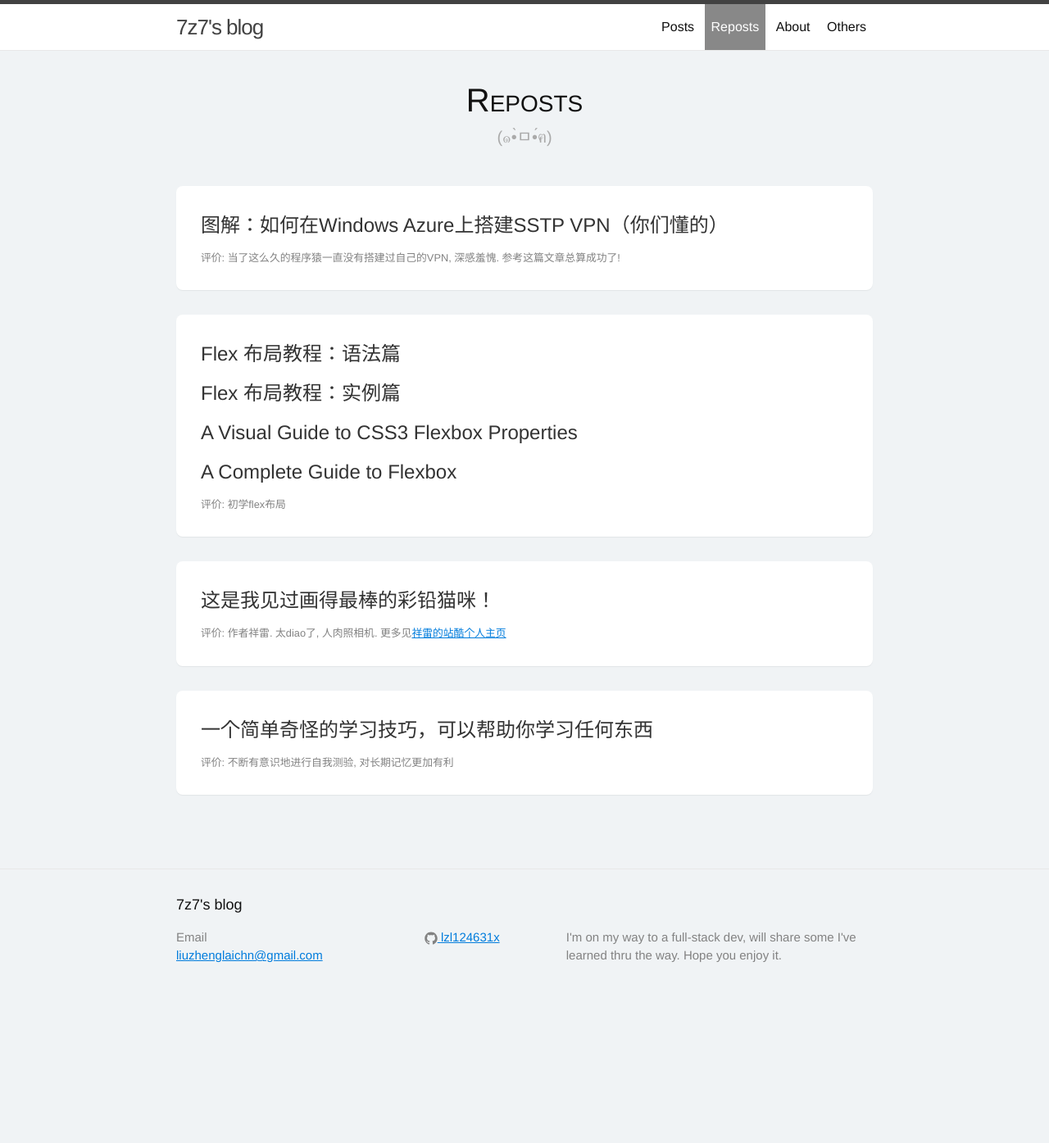
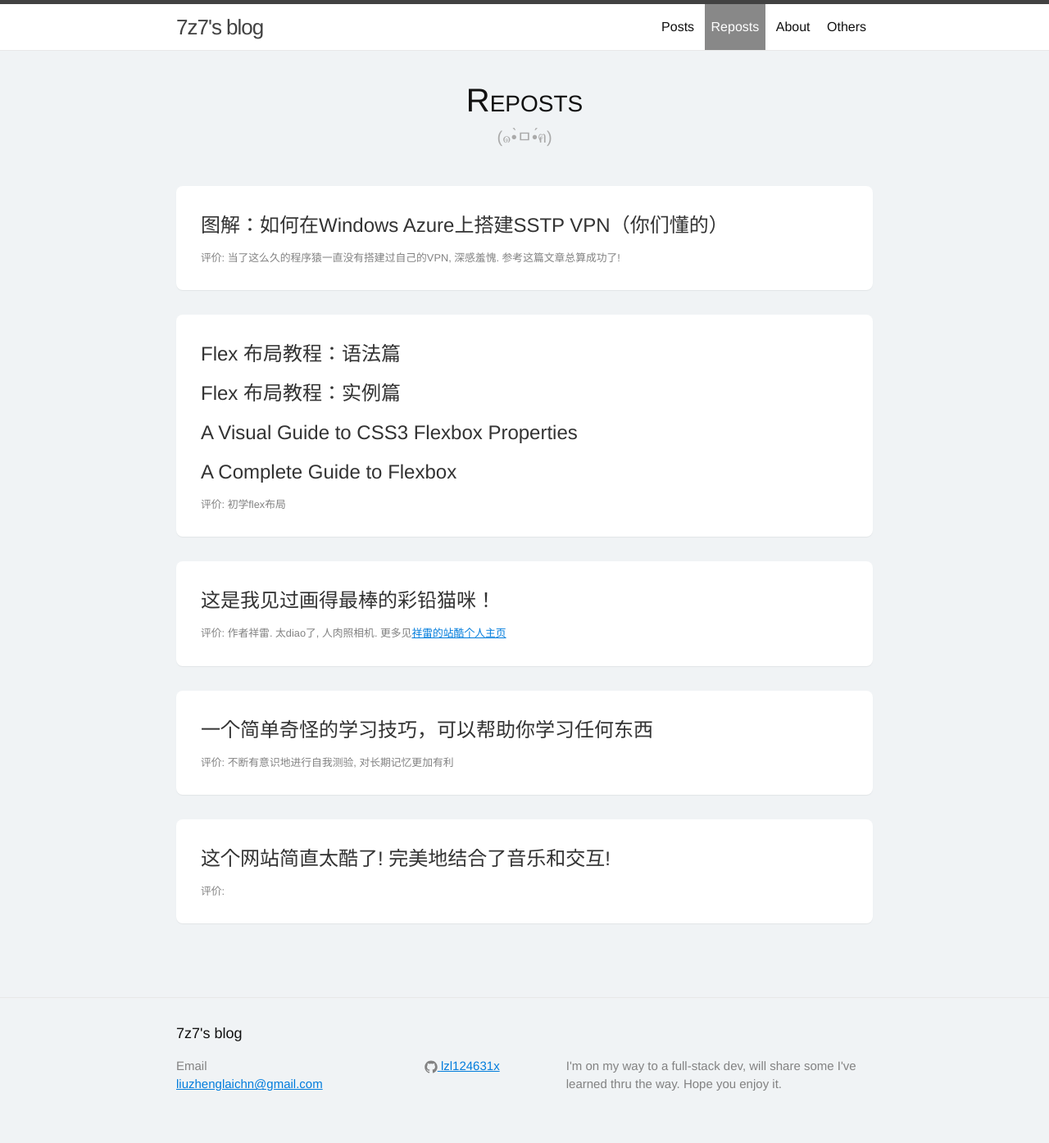
Before and after one commit to lzl124631x/lzl124631x.github.io, a Jekyll site: the page built from reposts.html, in a window 1280 px wide. Shown: the whole page at 82% size. Built offline with Jekyll 4.4.1, drawn with Linux system fonts in a browser that asks for light colours; before the commit the page ends 1238 px from its top, so only the background shows below that.

Commit message:
reposted because-recollection.

```diff
--- a/_data/reposts.yml
+++ b/_data/reposts.yml
@@ -20,3 +20,7 @@
   - title: 一个简单奇怪的学习技巧，可以帮助你学习任何东西
     url: http://www.jianshu.com/p/2f6cd2efec9b
   desc: "不断有意识地进行自我测验, 对长期记忆更加有利"
+- posts:
+  - title: 这个网站简直太酷了! 完美地结合了音乐和交互!
+  - url: http://because-recollection.com/
+  - desc: "我特别喜欢major-lazer那个效果, 太帅了."
```
